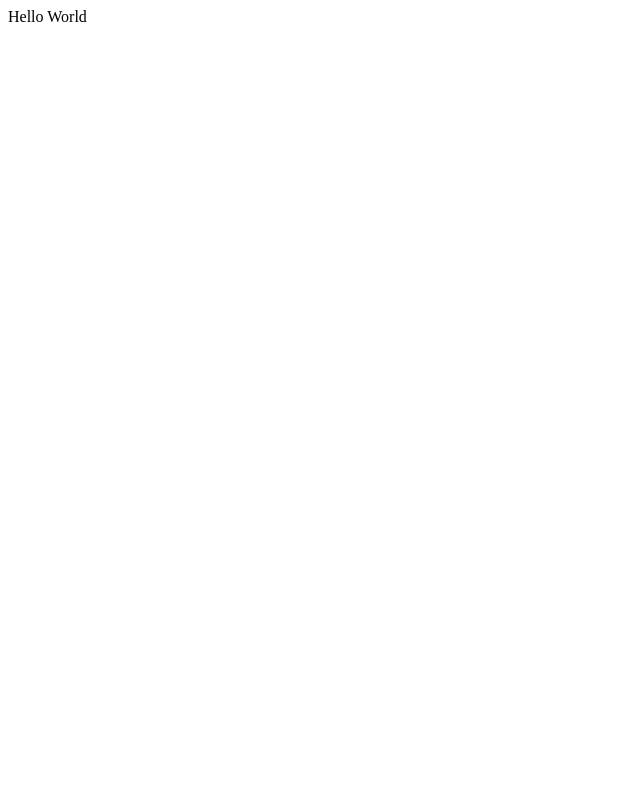
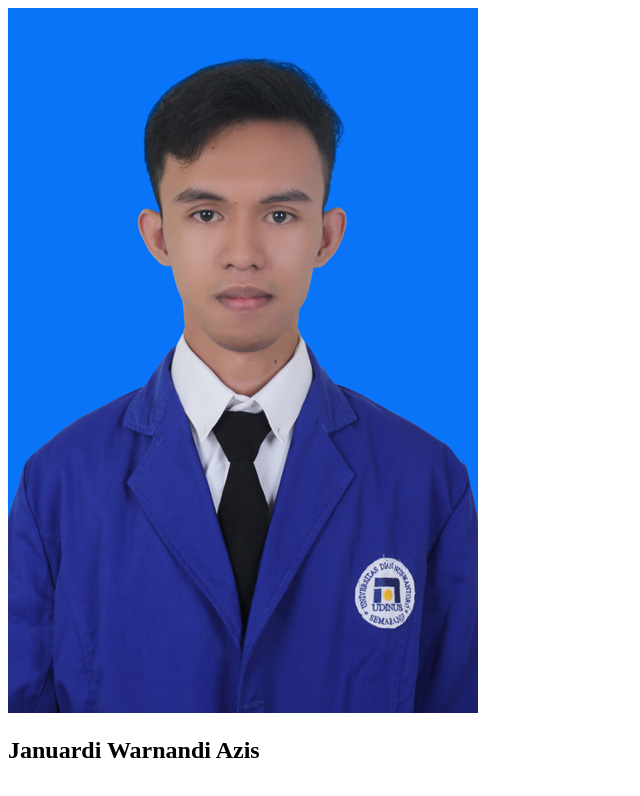
Before and after one commit to janu-wra/my-repo-from-remote, a plain HTML site: page index.html in a window 1280 px wide. Shown: the whole page, without its empty margins (0-640 px from the left). Drawn offline with Linux system fonts and the light colour scheme.

Commit message:
Chaged Hello World with img and h2 to display simple profil data. Image addef in the folder images and used as resource in img element in index.htmk file

```diff
--- a/index.html
+++ b/index.html
@@ -8,6 +8,10 @@
     <title>Document</title>
 </head>
 <body>
-    Hello World
+    <div>
+        <img src="images/example.jpg" alt="profile image">
+    <h2>Januardi Warnandi Azis</h2>
+    </div>
+
 </body>
 </html>
```
Also changed, not shown: images/example.jpg (added).
